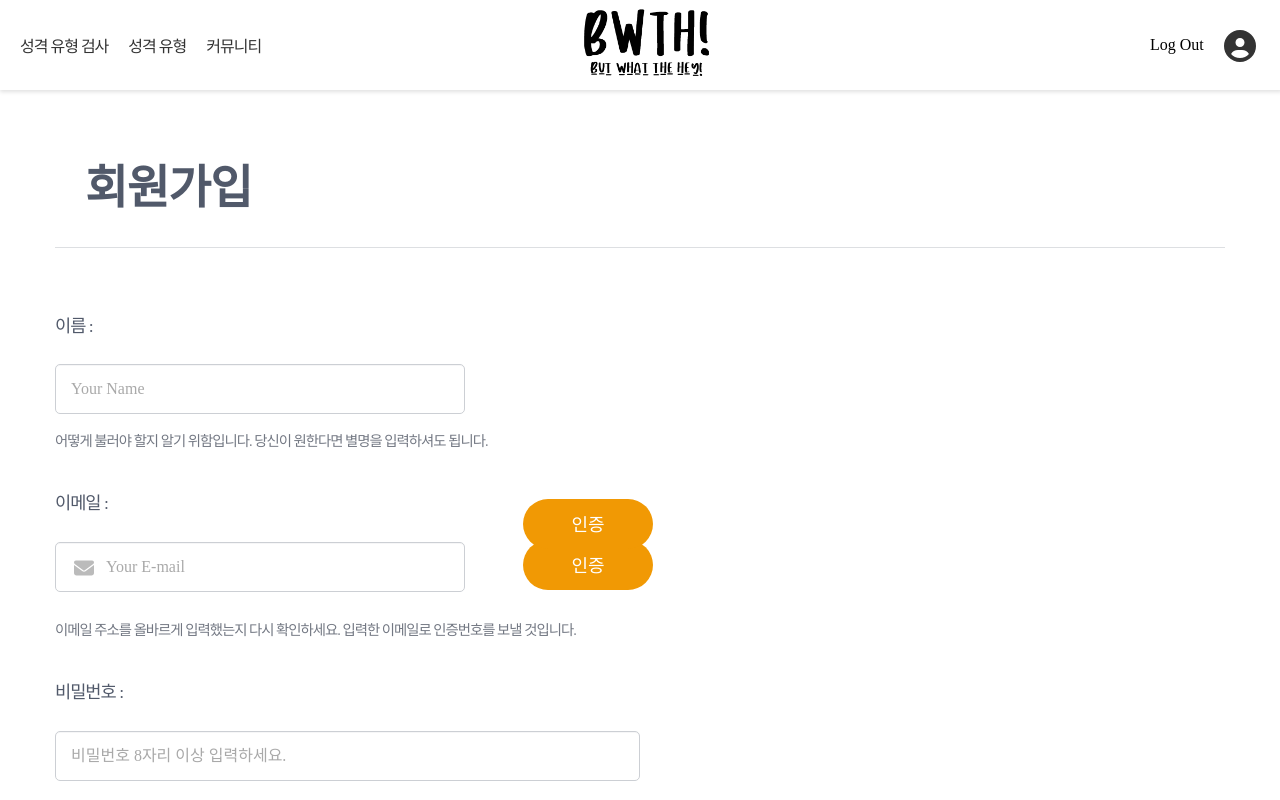
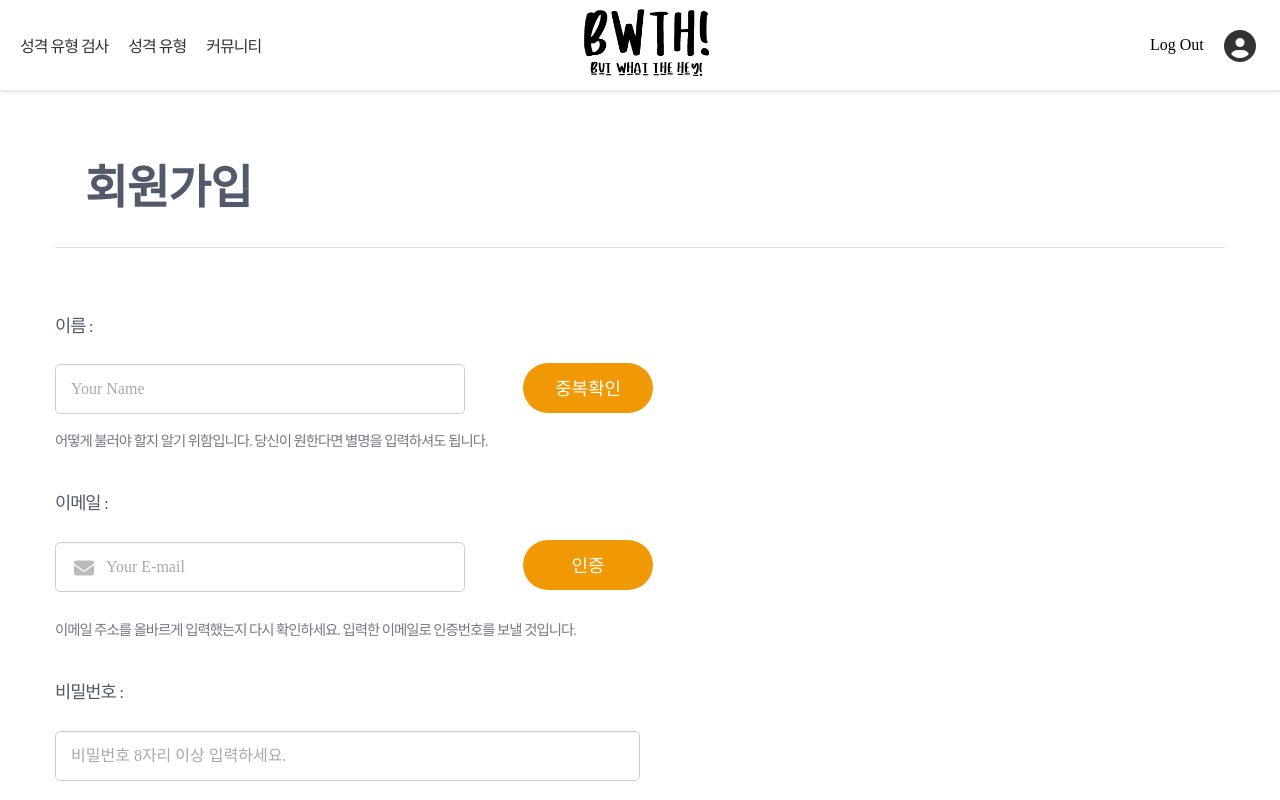
Before and after one commit to BitProject220/mbti, a React (Create React App) app in the folder MBTI/src/main/frontend/: page /signUp in a window 1280 px wide. Shown: the top 800 px of the page. Built offline with nearby package versions, Linux system fonts and the light colour scheme; the HTML template or start-up script is replaced by a standard one.

Commit message:
138-회원가입페이지오류수정

```diff
--- a/MBTI/src/main/frontend/src/sign/Signup.js
+++ b/MBTI/src/main/frontend/src/sign/Signup.js
@@ -69,12 +69,11 @@ const Signup = (props) => {
     const [name, setName] = useState('')
     const [email, setEmail] = useState('')
     const [gender, setGender] = useState('');
-    const [emailNum, setEmailNum] = useState('');
+    const [emailCheckNum, setEmailCheckNum] = useState('');
     const [password, setPassword] = useState('');
     const [passwordCheck, setPasswordCheck] = useState('');
     const [show, setShow] = useState(false);
     const navigate = useNavigate();
-
     let [code, setCode] = useState('');
     const [emailSet, setEmailSet] = useState(false);
     const [emailNumSet, setEmailNumSet] = useState(false);
@@ -184,6 +183,7 @@ const Signup = (props) => {
             setName(e.target.value);
         }
 
+
         //이메일 인증버튼 눌렀을때
          const onEmailCheck = (e) => {
              e.preventDefault();
@@ -199,7 +199,8 @@ const Signup = (props) => {
             }
             else{
                 axios({
-                    method: 'post',
+
+                    method: 'POST',
                     url: 'http://localhost:8080/user/emailCheck',
                     data: qs.stringify({
                         'email': email,
@@ -208,18 +209,19 @@ const Signup = (props) => {
                     console.log("성공")
                     console.log(email)
                     console.log((res.data)) //기본으로 json타입으로 들어온다.
+
                     if(res.data === "exist"){
                         alert('이미 존재하는 이메일입니다. 다시 입력하세요');
                         setEmailSet(false);
                     }
                     else if(res.data === "nonExist") {
-                        setShow(true);
                         axios({
-
                             method: 'POST',
                             url: 'http://localhost:8080/user/emailNumCheck',
                             data : qs.stringify({'email' : email})
                         }).then((res)=>{
+                            alert("인증번호 전송 완료!\n인증번호를 확인하세요.");
+                            setShow(true);
                             console.log("data는?"+res.data);
                             code =JSON.stringify(res.data);
                             setCode(code);
@@ -230,11 +232,8 @@ const Signup = (props) => {
                 }).catch(error =>{
                     console.log(error)
                 });
-
             }
-
         }
-
 
         //이메일 인증칸 입력 & 유효성
         const [emailCheckError, setEmailCheckError] = useState(false);
@@ -285,6 +284,7 @@ const Signup = (props) => {
             }
 
         }
+
 
 
         //비밀번호 인증칸 입력 & 유효성
@@ -358,6 +358,9 @@ const Signup = (props) => {
             else if(gender === '') {
                 alert('성별을 선택하세요.');
             }
+            else if(selected4 === false){
+                alert('개인정보 수집 및 이용에 동의하세요.');
+            }
 
             else {
                axios({
@@ -389,8 +392,14 @@ const Signup = (props) => {
                 <form>
                     <div className='sp-input inputgroup has--label' data-v-4d142efa="">
                         <label className='input__label label' data-v-4d142efa="">이름 : </label>
-                        <div className='input__row' data-v-4d142efa="">
+                        <div className='input__row inputName' data-v-4d142efa="">
                             <input type='text' id='signName' name='name' value={ name } onChange={ onChangeName } placeholder='Your Name' />
+
+                            <div data-v-4d142efa="">
+                                        <button id='nameCheckBtn' type='button' className="sp-action sp-button button--action button--purple button--lg button--pill button--auto button--icon-rt email_num_check_box2" onClick={ onNameCheck }>
+                                            <span className='buttonText4'>중복확인</span>
+                                        </button>
+                                    </div>
                         </div>
                         <p className='input__note' data-v-4d142efa="">
                             어떻게 불러야 할지 알기 위함입니다. 당신이 원한다면 별명을 입력하셔도 됩니다.
@@ -415,22 +424,20 @@ const Signup = (props) => {
                                     </button>
                                 </div>
                             </div>
-                            <div data-v-4d142efa="">
-                                <button id='emailCheckBtn' type='button' className="sp-action sp-button button--action button--purple button--lg button--pill button--auto button--icon-rt" onClick={ onEmailCheck }>
-                                    <span className='buttonText2'>인증</span>
-                                </button>
-                            </div>
+
                         </div>
                         { show?
                             <div className='email_num_check_box'>
                                 <div>
-                                    <input type='text' className='email_num_check email_num_check_box1' value={ emailNum }  onChange={ onChangeEmailNumCheck } placeholder="인증번호 6자리" maxLength="6" />
-                                </div>
+                                    <input type='text' className='email_num_check email_num_check_box1' value={ emailCheckNum }  onChange={ onChangeEmailNumCheck } placeholder="인증번호 6자리" maxLength="6" />
+
                                     <div data-v-4d142efa="">
                                         <button id='emailNumCheckBtn' type='button' className="sp-action sp-button button--action button--purple button--lg button--pill button--auto button--icon-rt email_num_check_box2" onClick={ onEmailNumCheck }>
                                             <span className='buttonText3'>확인</span>
                                         </button>
                                     </div>
+                                </div>
+
                             </div>
                             :null
                         }
@@ -440,6 +447,9 @@ const Signup = (props) => {
 
                         {emailError && <p className="invalid-input" style={{fontSize:'0,9em', color:'red'}}>이메일 형식이 맞지 않습니다.</p>}
                         {emailNoneError && <p className="invalid-input" style={{fontSize:'0,9em', color:'red'}}>이메일을 입력하세요.</p>}
+                        {emailNumError && <p className="invalid-input" style={{fontSize:'0,9em', color:'red'}}>인증번호를 입력하세요.</p>}
+                        {emailNumError2 && <p className="invalid-input" style={{fontSize:'0,9em', color:'red'}}>인증번호가 불일치 합니다. 다시 입력하세요.</p>}
+                        {emailNumError3 && <p className="invalid-input" style={{fontSize:'0,9em', color:'#2B9EB3'}}>인증번호가 일치합니다.</p>}
                     </div>
 
                     <div className='sp-input inputgroup has--label' data-v-4d142efa="">
```
Lines whose indentation alone changed are shown as unchanged.
